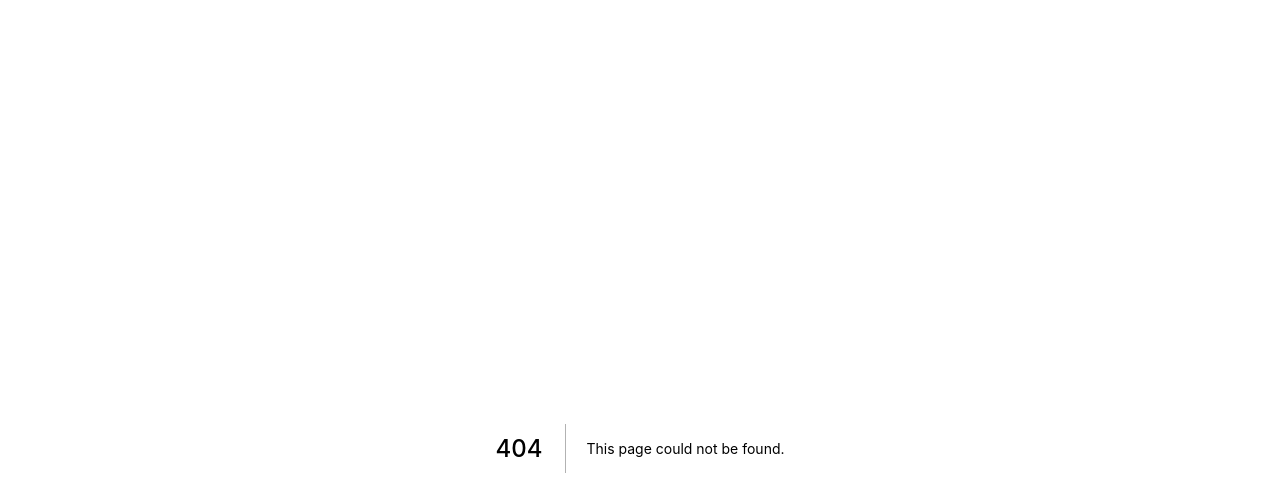
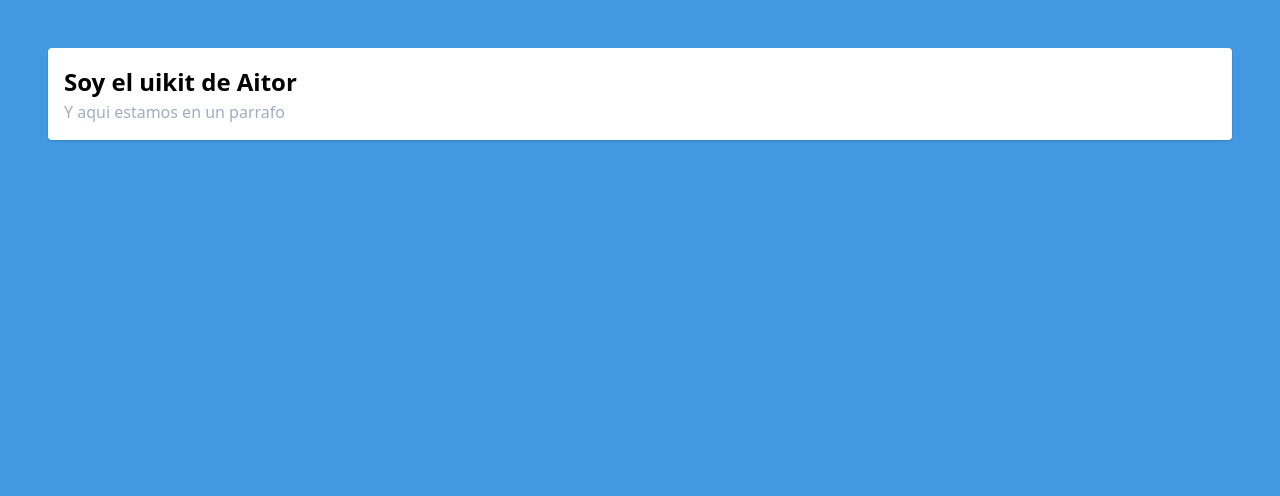
Before and after one commit to karlosgliberal/sinsi, a Next.js app: page /uikit in a window 1280 px wide. Before the commit this address had no page. Shown: the top 496 px of the page. Built offline with nearby package versions, Linux system fonts and the light colour scheme.

Commit message:
La personalidad tiene visiones multiples, pero se tiene que hacer por partes

```diff
--- /dev/null
+++ b/pages/uikit/index.js
@@ -0,0 +1,6 @@
+export default () => (
+  <div className="p-4 bg-white rounded shadow">
+    <h1 className="text-2xl font-bold">Soy el uikit de Aitor</h1>
+    <p className="text-gray-500">Y aqui estamos en un parrafo</p>
+  </div>
+);
```
